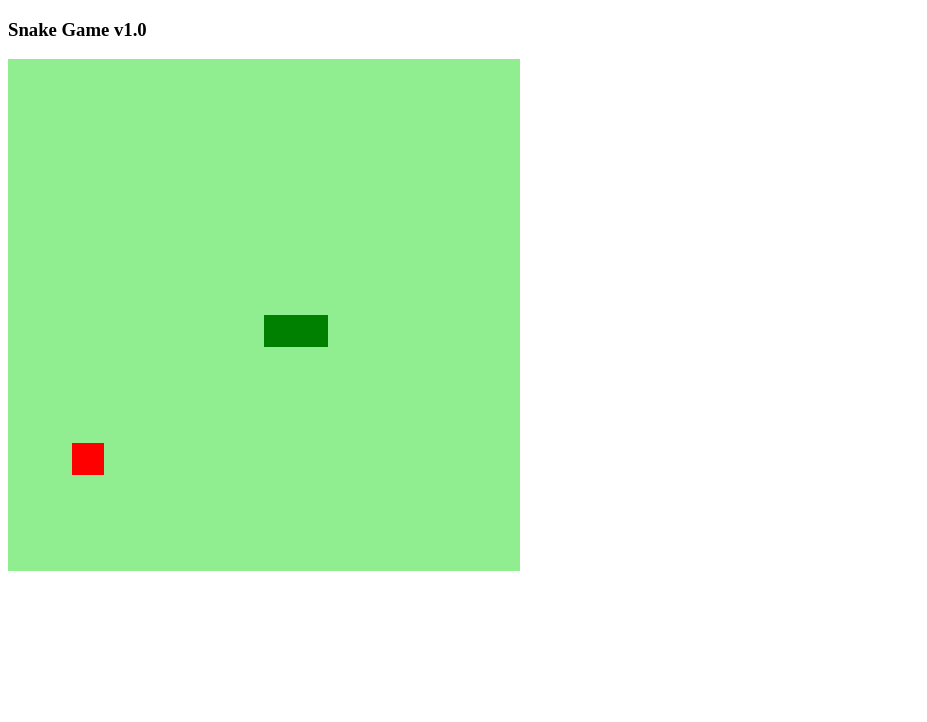
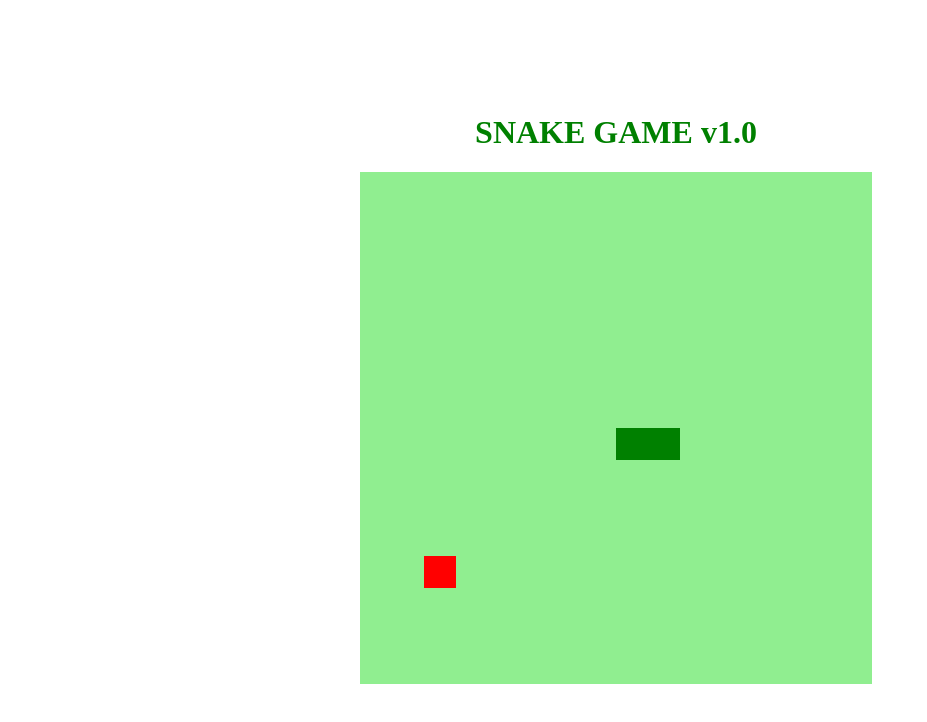
Before and after one commit to emanoelantonio/snake-game, a plain HTML site: page index.html in a window 1280 px wide. Shown: the whole page, without its empty margins (0-927 px from the left). Drawn offline with Linux system fonts and the light colour scheme.

Commit message:
adicionar estilo ao body

```diff
--- a/index.html
+++ b/index.html
@@ -8,7 +8,7 @@
     <title>Snake Game</title>
 </head>
 <body>
-    <h3>Snake Game v1.0</h3>
+    <h1>SNAKE GAME v1.0</h1>
     <canvas id="snake" width="512" height="512" ></canvas>
 </body>
 </html>
--- a/style.css
+++ b/style.css
@@ -1,3 +1,9 @@
 body {
-
+    height: 95vh;
+    width: 95vw;
+    display: flex;
+    justify-content: center;
+    align-items: center;
+    flex-direction: column;
+    color: green;
 }
```
